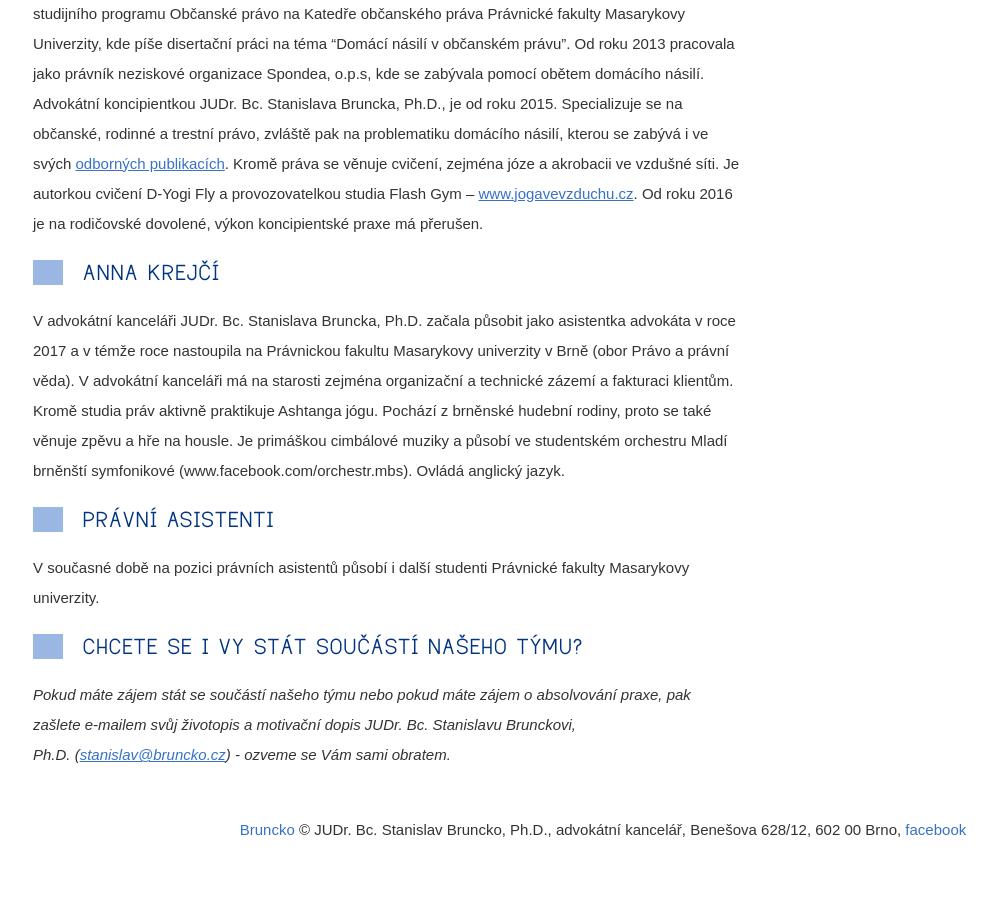
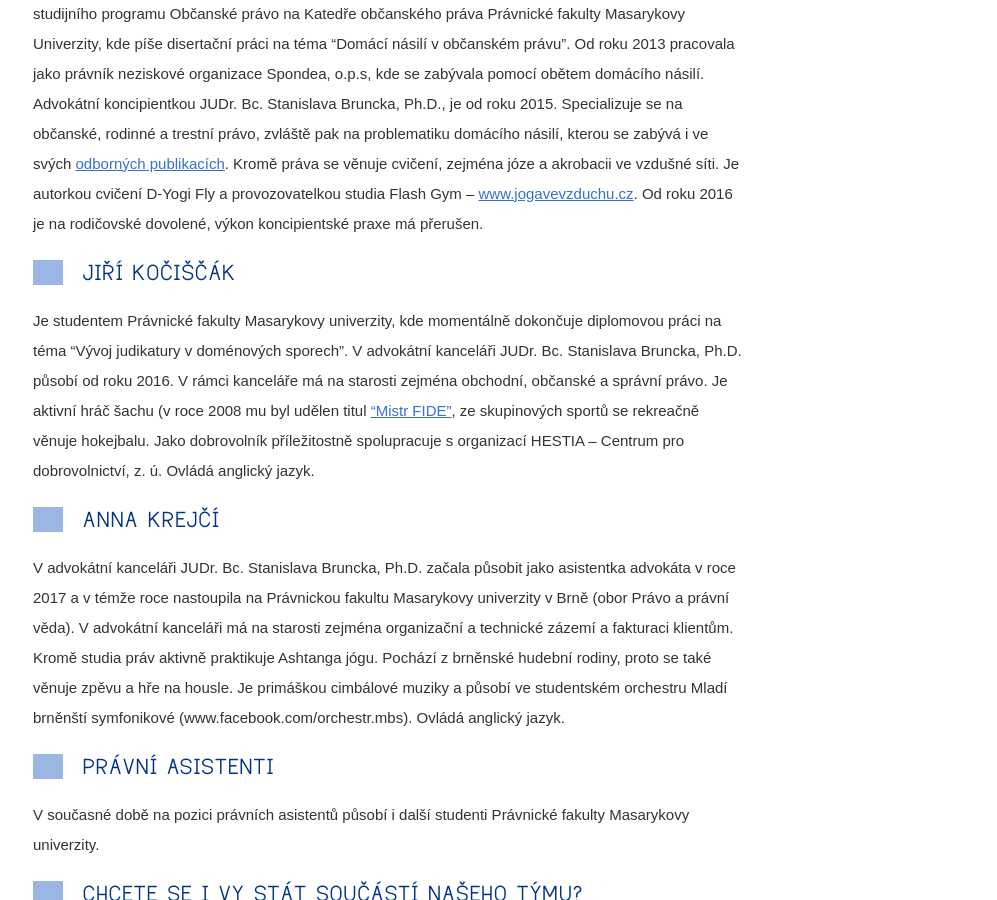
Before and after one commit to Pave91/bruncko-web, a Jekyll site: the page built from osoby-v-kancelari.md, in a window 1280 px wide and 900 px high, scrolled down 2013 px. Shown: the whole window, without its empty margins (37-1034 px from the left). Built offline with Jekyll 4.4.1, drawn with Linux system fonts in a browser that asks for light colours; nearby versions of some CDN libraries; before the commit the page ends 2884 px from its top, so only the background shows below that.

Commit message:
Update osoby-v-kancelari.md

```diff
--- a/osoby-v-kancelari.md
+++ b/osoby-v-kancelari.md
@@ -41,6 +41,11 @@ Kromě práva se věnuje cvičení, zejména józe a akrobacii ve vzdušné sít
 Od roku 2016 je na rodičovské dovolené, výkon koncipientské praxe má přerušen.
 
 
+## Jiří Kočiščák
+Je studentem Právnické fakulty Masarykovy univerzity, kde momentálně dokončuje diplomovou práci na téma "Vývoj judikatury v doménových sporech". V advokátní kanceláři JUDr. Bc. Stanislava Bruncka, Ph.D. působí od roku 2016. V rámci kanceláře má na starosti zejména obchodní, občanské a správní právo.
+Je aktivní hráč šachu (v roce 2008 mu byl udělen titul ["Mistr FIDE"](https://ratings.fide.com/topfed.phtml?ina=1&country=CZE), ze skupinových sportů se rekreačně věnuje hokejbalu. Jako dobrovolník příležitostně spolupracuje s organizací HESTIA – Centrum pro dobrovolnictví, z. ú. Ovládá anglický jazyk.
+
+
 ## Anna Krejčí
 V advokátní kanceláři JUDr. Bc. Stanislava Bruncka, Ph.D. začala působit jako asistentka advokáta v roce 2017
 a v témže roce nastoupila na Právnickou fakultu Masarykovy univerzity v Brně (obor Právo a právní věda). V advokátní kanceláři má na starosti zejména organizační a technické zázemí a fakturaci klientům.
```
